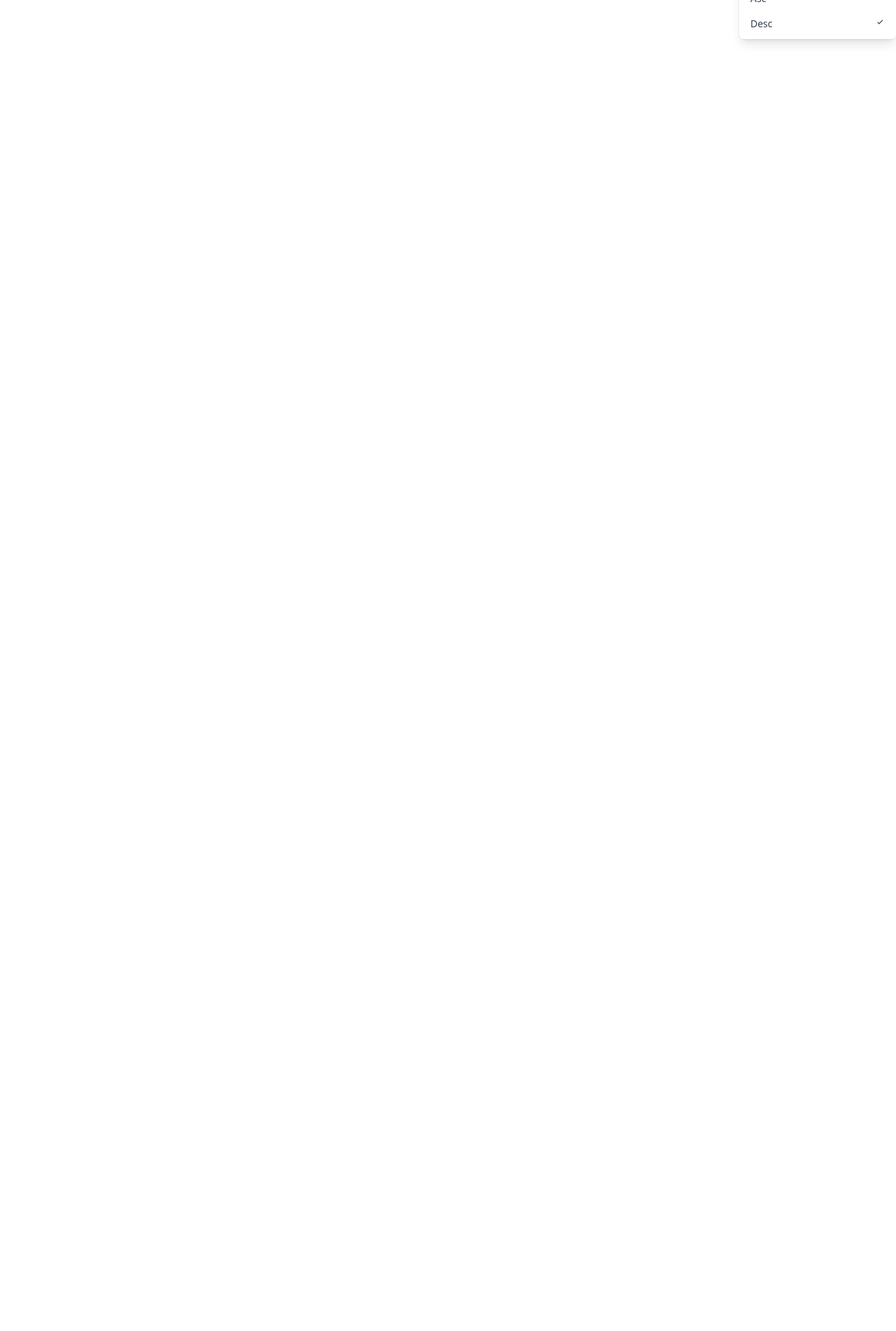
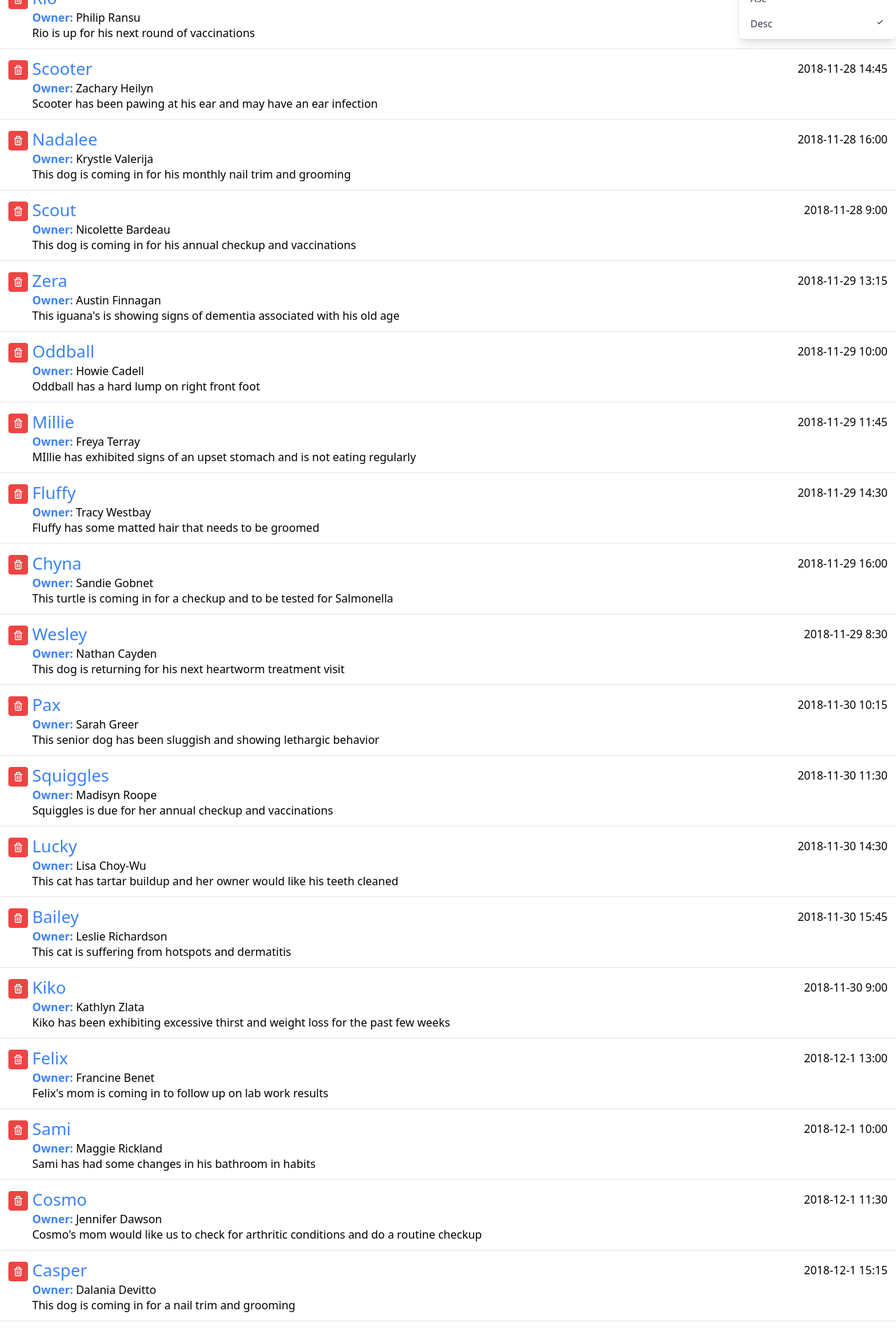
Before and after one commit to wangyuec15/reactinterface, a React (Create React App) app: page / in a window 1280 px wide. Shown: the part 660-2562 px from the top of the page at 70% size. Before the commit the page ends 800 px from the top, so only its background shows below. Built offline with nearby package versions, Linux system fonts and the light colour scheme.

Commit message:
add json data

```diff
--- a/src/App.js
+++ b/src/App.js
@@ -1,6 +1,7 @@
-import {BiCalendar} from "react-icons/bi"
+import {BiCalendar, BiTrash} from "react-icons/bi"
 import Search from "./components/Search"
 import AddAppointment from "./components/AddAppointment";
+import appointmentList from "./data.json";
 function App() {
   return (
     <div className="App container mx-auto mt-3 font-thin">
@@ -10,7 +11,25 @@
     </h1>
     <AddAppointment />
     <Search />
-
+    <ul className="divide-y divide-gray-200">
+    {
+      appointmentList.map(appointment => (
+        <li className="px-3 py-3 flex items-start">
+  <button type="button"
+    className="p-1.5 mr-1.5 mt-1 rounded text-white bg-red-500 hover:bg-yellow-700 focus:outline-none focus:ring-2 focus:ring-offset-2 focus:ring-blue-500">
+    <BiTrash /></button>
+  <div className="flex-grow">
+    <div className="flex items-center">
+      <span className="flex-none font-medium text-2xl text-blue-500">{appointment.petName}</span>
+      <span className="flex-grow text-right">{appointment.aptDate}</span>
+    </div>
+    <div><b className="font-bold text-blue-500">Owner:</b> {appointment.ownerName}</div>
+    <div className="leading-tight">{appointment.aptNotes}</div>
+  </div>
+</li>
+      ))
+    }
+    </ul>
     </div>
   );
 }
--- /dev/null
+++ b/src/data.json
@@ -0,0 +1,177 @@
+[
+  {
+    "id": "0",
+    "petName": "Pepe",
+    "ownerName": "Reggie Tupp",
+    "aptNotes": "It's time for this rabbit's post spaying surgery checkup",
+    "aptDate": "2018-11-28 13:30"
+  },
+  {
+    "id": "1",
+    "petName": "Rio",
+    "ownerName": "Philip Ransu",
+    "aptNotes": "Rio is up for his next round of vaccinations",
+    "aptDate": "2018-11-28 10:15"
+  },
+  {
+    "id": "2",
+    "petName": "Scooter",
+    "ownerName": "Zachary Heilyn",
+    "aptNotes": "Scooter has been pawing at his ear and may have an ear infection",
+    "aptDate": "2018-11-28 14:45"
+  },
+  {
+    "id": "3",
+    "petName": "Nadalee",
+    "ownerName": "Krystle Valerija",
+    "aptNotes": "This dog is coming in for his monthly nail trim and grooming",
+    "aptDate": "2018-11-28 16:00"
+  },
+  {
+    "id": "4",
+    "petName": "Scout",
+    "ownerName": "Nicolette Bardeau",
+    "aptNotes": "This dog is coming in for his annual checkup and vaccinations",
+    "aptDate": "2018-11-28 9:00"
+  },
+  {
+    "id": "5",
+    "petName": "Zera",
+    "ownerName": "Austin Finnagan",
+    "aptNotes": "This iguana's is showing signs of dementia associated with his old age",
+    "aptDate": "2018-11-29 13:15"
+  },
+  {
+    "id": "6",
+    "petName": "Oddball",
+    "ownerName": "Howie Cadell",
+    "aptNotes": "Oddball has a hard lump on right front foot",
+    "aptDate": "2018-11-29 10:00"
+  },
+  {
+    "id": "7",
+    "petName": "Millie",
+    "ownerName": "Freya Terray",
+    "aptNotes": "MIllie has exhibited signs of an upset stomach and is not eating regularly",
+    "aptDate": "2018-11-29 11:45"
+  },
+  {
+    "id": "8",
+    "petName": "Fluffy",
+    "ownerName": "Tracy Westbay",
+    "aptNotes": "Fluffy has some matted hair that needs to be groomed",
+    "aptDate": "2018-11-29 14:30"
+  },
+  {
+    "id": "9",
+    "petName": "Chyna",
+    "ownerName": "Sandie Gobnet",
+    "aptNotes": "This turtle is coming in for a checkup and to be tested for Salmonella",
+    "aptDate": "2018-11-29 16:00"
+  },
+  {
+    "id": "10",
+    "petName": "Wesley",
+    "ownerName": "Nathan Cayden",
+    "aptNotes": "This dog is returning for his next heartworm treatment visit",
+    "aptDate": "2018-11-29 8:30"
+  },
+  {
+    "id": "11",
+    "petName": "Pax",
+    "ownerName": "Sarah Greer",
+    "aptNotes": "This senior dog has been sluggish and showing lethargic behavior",
+    "aptDate": "2018-11-30 10:15"
+  },
+  {
+    "id": "12",
+    "petName": "Squiggles",
+    "ownerName": "Madisyn Roope",
+    "aptNotes": "Squiggles is due for her annual checkup and vaccinations",
+    "aptDate": "2018-11-30 11:30"
+  },
+  {
+    "id": "13",
+    "petName": "Lucky",
+    "ownerName": "Lisa Choy-Wu",
+    "aptNotes": "This cat has tartar buildup and her owner would like his teeth cleaned",
+    "aptDate": "2018-11-30 14:30"
+  },
+  {
+    "id": "14",
+    "petName": "Bailey",
+    "ownerName": "Leslie Richardson",
+    "aptNotes": "This cat is suffering from hotspots and dermatitis",
+    "aptDate": "2018-11-30 15:45"
+  },
+  {
+    "id": "15",
+    "petName": "Kiko",
+    "ownerName": "Kathlyn Zlata",
+    "aptNotes": "Kiko has been exhibiting excessive thirst and weight loss for the past few weeks",
+    "aptDate": "2018-11-30 9:00"
+  },
+  {
+    "id": "16",
+    "petName": "Felix",
+    "ownerName": "Francine Benet",
+    "aptNotes": "Felix's mom is coming in to follow up on  lab work results",
+    "aptDate": "2018-12-1 13:00"
+  },
+  {
+    "id": "17",
+    "petName": "Sami",
+    "ownerName": "Maggie Rickland",
+    "aptNotes": "Sami has had some changes in his bathroom in habits",
+    "aptDate": "2018-12-1 10:00"
+  },
+  {
+    "id": "18",
+    "petName": "Cosmo",
+    "ownerName": "Jennifer Dawson",
+    "aptNotes": "Cosmo's mom would like us to check for arthritic conditions and do a routine checkup",
+    "aptDate": "2018-12-1 11:30"
+  },
+  {
+    "id": "19",
+    "petName": "Casper",
+    "ownerName": "Dalania Devitto",
+    "aptNotes": "This dog is coming in for a nail trim and grooming",
+    "aptDate": "2018-12-1 15:15"
+  },
+  {
+    "id": "20",
+    "petName": "Chip",
+    "ownerName": "Jason Hemlock",
+    "aptNotes": "This fish has a spotty white patch developing on his back ",
+    "aptDate": "2018-12-1 8:45"
+  },
+  {
+    "id": "21",
+    "petName": "Tibbs",
+    "ownerName": "Shad Cayden",
+    "aptNotes": "Tibbs has had an ongoing rash and cold symptoms and we are going to run allergy tests",
+    "aptDate": "2018-12-2 13:30"
+  },
+  {
+    "id": "22",
+    "petName": "Stich",
+    "ownerName": "Dennis Nicholback",
+    "aptNotes": "Stich has been having some stomach issues and is due for his vaccinations",
+    "aptDate": "2018-12-2 10:15"
+  },
+  {
+    "id": "23",
+    "petName": "Shadow",
+    "ownerName": "Audry Topsy",
+    "aptNotes": "This cat has a red swollen eye with a discharge",
+    "aptDate": "2018-12-2 15:00"
+  },
+  {
+    "id": "24",
+    "petName": "Nugget",
+    "ownerName": "Darla Branson",
+    "aptNotes": "This little fish Nugget, has a rash on his stomach area",
+    "aptDate": "2018-12-2 9:00"
+  }
+]
```
